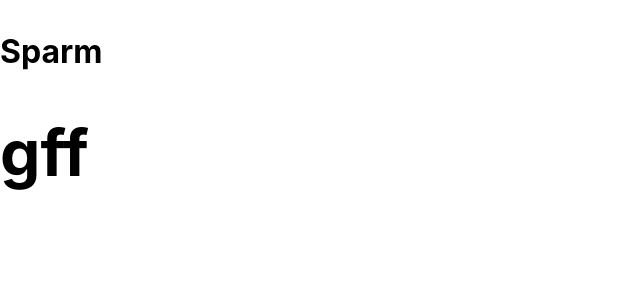
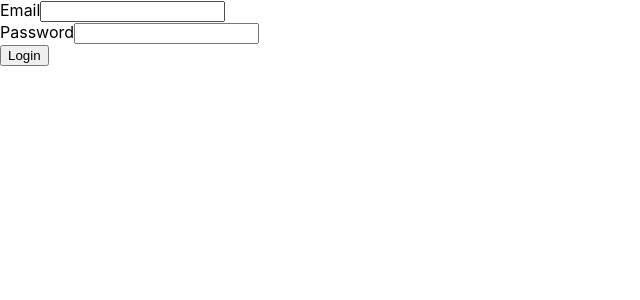
Before and after one commit to Sukanya004Sinha/my_modules, a React (Create React App) app: page / in a window 1280 px wide. Shown: the top 300 px of the page, without its empty margins (0-640 px from the left). Built offline with nearby package versions, Linux system fonts and the light colour scheme.

Commit message:
push upto login form

```diff
--- a/src/App.js
+++ b/src/App.js
@@ -4,6 +4,7 @@
 import UseStateArray1 from './component/UseStateArray1';
 import UseStateObject from './component/UseStateObject';
 import ShortCircuitEval from './component/ShortCircuitEval';
+import BasicForms from './component/forms/BasicForms';
 const App = () => {
 //   var val = 'sparm';
 //   //console.log(useState('sukku'));
@@ -44,7 +45,8 @@
    {/*<UseStateArray /> */}
   {/*<UseStateObject /> */}
   {/*<UseStateArray1 /> */}
-  <ShortCircuitEval />
+  {/*<ShortCircuitEval /> */}
+  <BasicForms />
   </div>
 )
 }
--- /dev/null
+++ b/src/component/forms/BasicForms.jsx
@@ -0,0 +1,72 @@
+import React, { useState } from 'react'
+
+const BasicForms =() => {
+    const [email,setEmail]= useState("");
+    const [password,setPassword] = useState("");
+    const [allEntry, setAllEntry] = useState([]);
+
+    const submitForm =(e) => {
+        e.preventDefault();
+
+        if(email && password) {
+            const newEntry ={ id: new Date().getTime().toString(),email, password };
+
+            setAllEntry([...allEntry, newEntry]);
+               console.log(allEntry);
+               setEmail("");
+               setPassword("");
+        }
+        else{
+            alert("please fill all the required fields");
+        }
+
+        //const newEntry ={ id: newDate().getTime().toString(),email: email, password: password }; in object destructuring if both key and values are same then we don't need to write both
+        //we can simply write one then also it will work so removing value only writing key
+        // const newEntry ={ id: new Date().getTime().toString(),email, password };
+
+        // setAllEntry([...allEntry, newEntry]);
+        //    console.log(allEntry);
+        //    setEmail("");
+        //    setPassword("");
+
+    }
+
+
+  return (
+    <>
+   <form action='' onSubmit={submitForm}>
+   <div>
+    <label htmlFor='email'>Email</label>
+    <input type = 'email' name='email' id= 'email' autoComplete='off'
+    value={email}
+    onChange = {(e)=> setEmail(e.target.value)}
+    />
+    </div>
+    <div>
+    <label htmlFor='email'>Password</label>
+    <input type = 'password' name='password' id= 'password'  autoComplete='off' value={password}
+    onChange = {(e) => setPassword(e.target.value)} />
+
+
+    </div>
+    <button type="Submit">Login</button>
+    </form>
+    <div>{
+        allEntry.map((currElem)=>{
+            const {id,email,password} = currElem;
+              return (
+                // <div className='showData' key ="id">
+                // <p>{currElem.email}</p>
+                // <p>{currElem.password}</p> </div>
+                <div className='showData' key ="id">
+                <p>{email}</p>
+                <p>{password}</p> </div>
+              )
+        })
+             } </div>
+    </>
+
+  )
+}
+
+export default BasicForms
```
